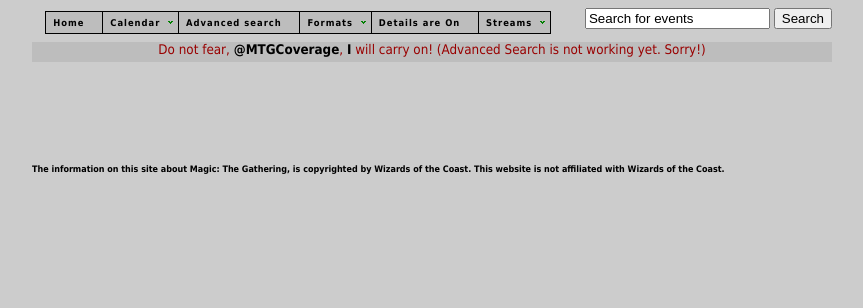
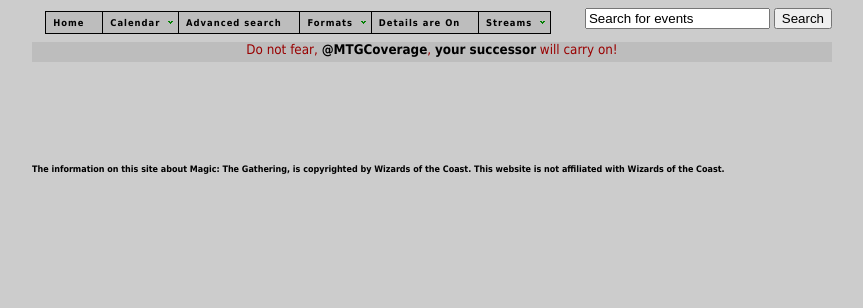
Before and after one commit to jaeiclee/mtgcoverage-v1-heroku, a PHP site: page /asearch.php?formattype=1 in a window 1280 px wide. Shown: the top 308 px of the page, without its empty margins (208-1071 px from the left). Run offline with PHP 8.4, Linux system fonts and the light colour scheme; data that the repository does not hold is empty; some libraries are stand-ins or nearby versions.

Commit message:
Version Independency

```diff
--- a/composer.json
+++ b/composer.json
@@ -1,8 +1,4 @@
 {
-  "require": {
-    "php": "~5.5.11"
-  },
-
   "require-dev": {
     "heroku/heroku-buildpack-php": "*"
   }
--- a/web/news.php
+++ b/web/news.php
@@ -1 +1 @@
-Do not fear, <a href="https://twitter.com/MTGCoverage" target="_new">@MTGCoverage</a>, <a href="https://twitter.com/Ideocl4st" target="_new">I</a> will carry on! (Advanced Search is not working yet. Sorry!)
+Do not fear, <a href="https://twitter.com/MTGCoverage" target="_new">@MTGCoverage</a>, <a href="https://twitter.com/Ideocl4st" target="_new">your successor</a> will carry on!
```
Also changed, not shown: sqldecklistupdate-sql.txt (renamed from web/sqldecklistupdate-sql.txt), 1 other file.
